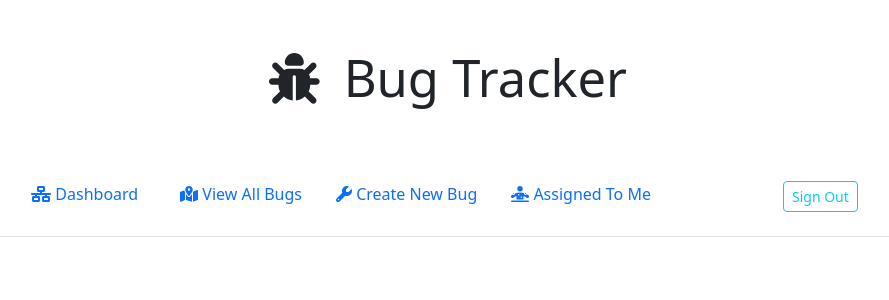
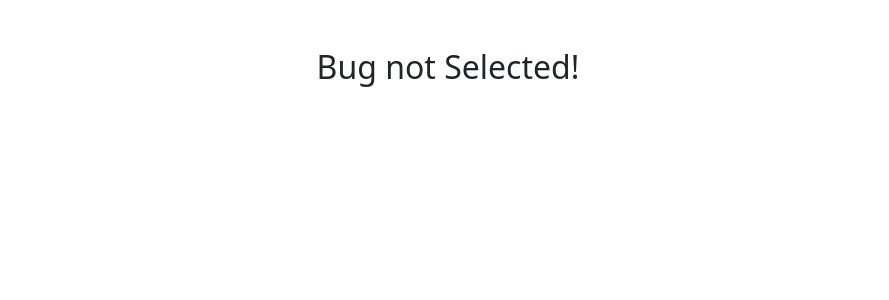
Before and after one commit to JesseLeviHall/Bug-Tracker-MERN, a React (Create React App) app in the folder frontend/: page /editbug/1 in a window 1280 px wide. Shown: the top 300 px of the page, without its empty margins (192-1081 px from the left). Built offline with nearby package versions, Linux system fonts and the light colour scheme; a web font is replaced by a local one.

Commit message:
navigation component

```diff
--- a/frontend/src/App.js
+++ b/frontend/src/App.js
@@ -3,7 +3,6 @@ import { useSelector } from "react-redux";
 import Login from "./Views/Pages/Login/Login";
 import ViewBugPage from "./Views/Pages/ViewAllBugs";
 import { BrowserRouter as Router, Switch, Route } from "react-router-dom";
-import Navigation from "./Views/SIdebar/sideBar";
 import BugForm from "./Views/Components/Forms/BugForm";
 import EditBugForm from "./Views/Components/Forms/EditBugForm";
 import Dashboard from "./Views/Pages/Dashboard/Dashboard";
@@ -20,7 +19,6 @@ function App() {
           <Route path="/register">
             <Register />
           </Route>
-          <Navigation />
           <Route path="/" exact>
             <Dashboard />
           </Route>
--- a/frontend/src/Views/Pages/Dashboard/Dashboard.jsx
+++ b/frontend/src/Views/Pages/Dashboard/Dashboard.jsx
@@ -2,6 +2,7 @@ import React, { useEffect } from "react";
 import { useHistory } from "react-router-dom";
 import { useDispatch, useSelector } from "react-redux";
 import { Row, Col } from "reactstrap";
+
 import DashboardItem from "../../Components/DashboardItem/DashboardItem";
 import {
   fetchBugs,
```
Also changed, not shown: frontend/src/Views/Components/Navagation/Navigation.jsx (renamed from frontend/src/Views/SIdebar/sideBar.jsx, +2 -6 lines), frontend/src/Views/Components/Navagation/navigation.css (renamed from frontend/src/Views/SIdebar/sidebar.css).
